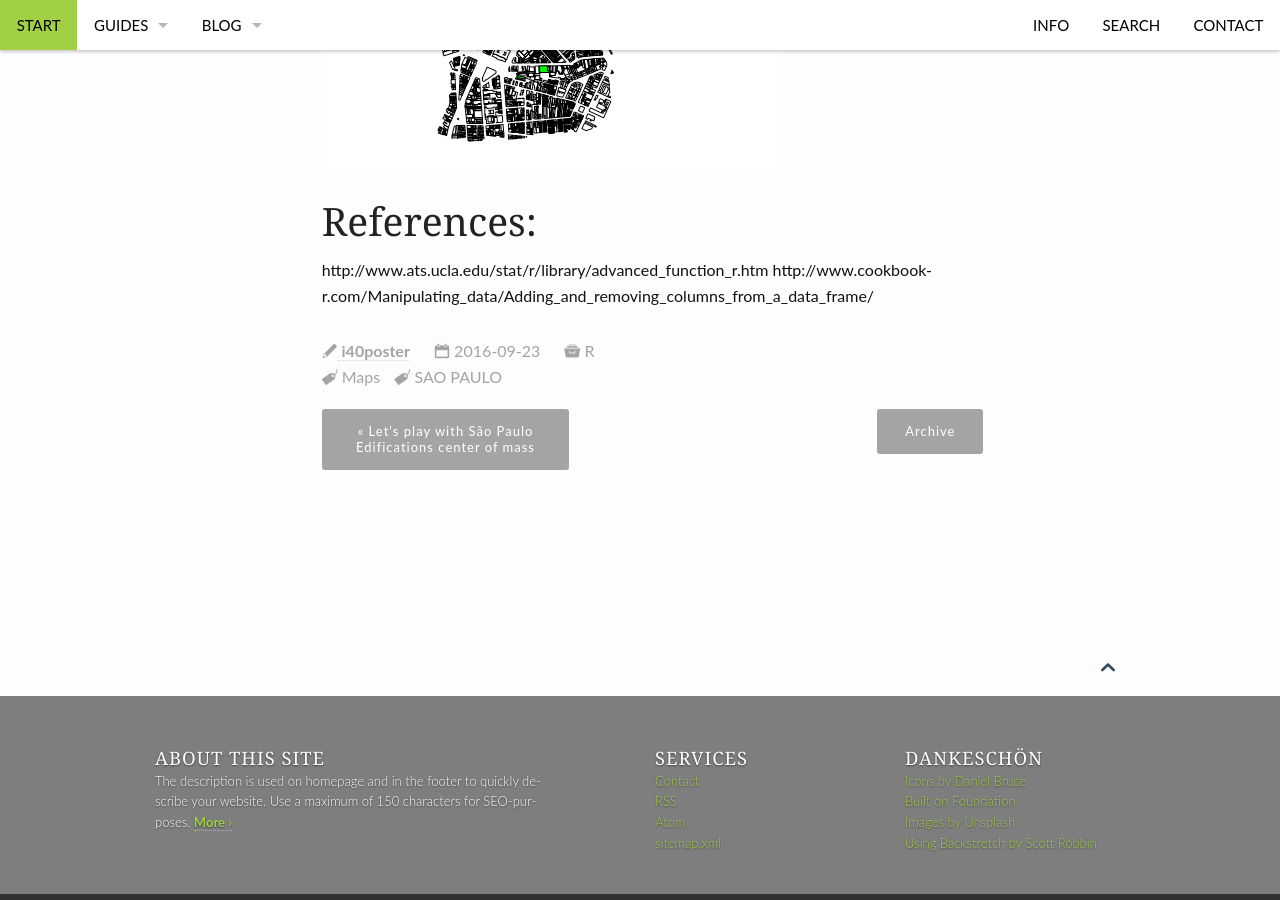
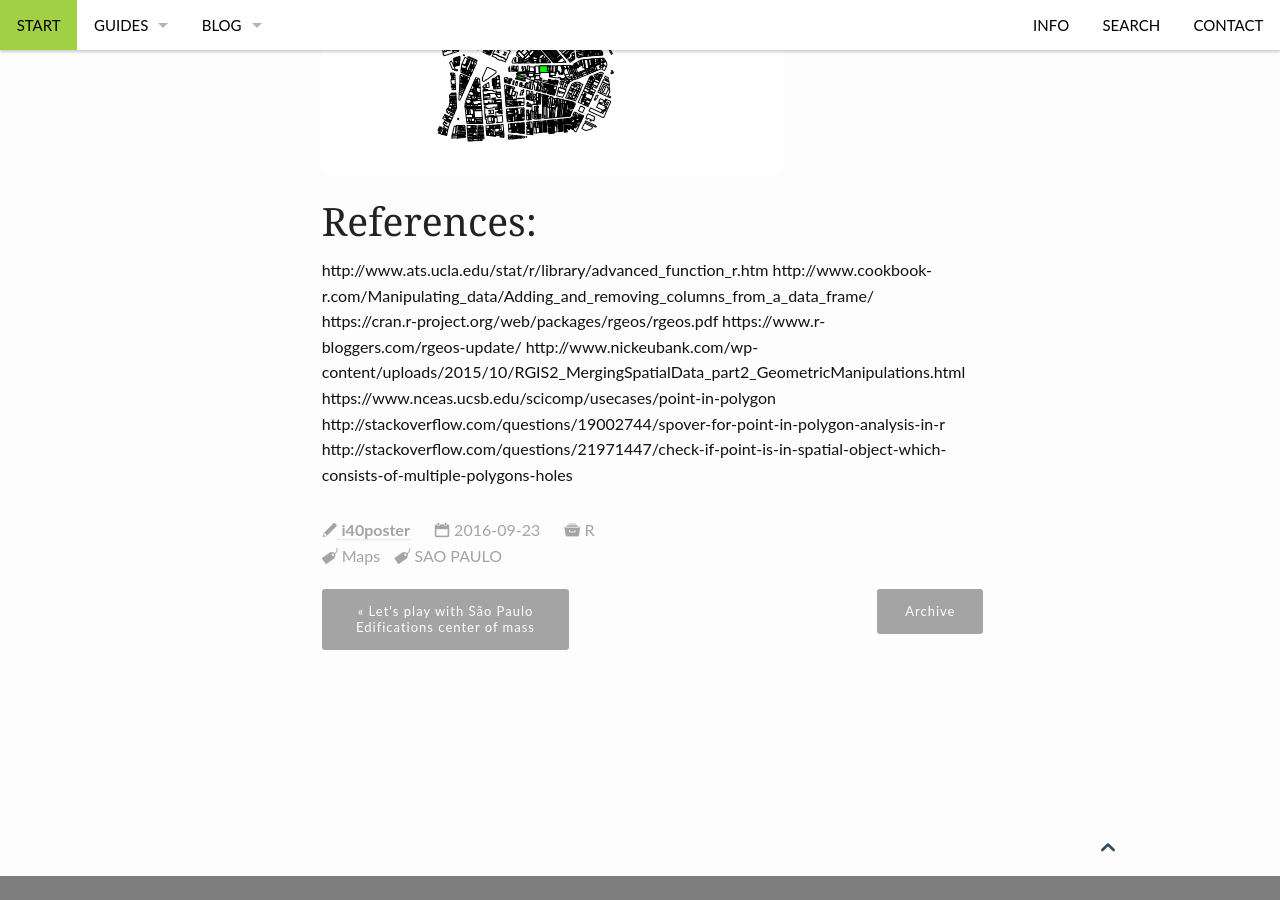
Before and after one commit to i40poster/geoFrackerBlog, a Jekyll site: the page built from _posts/2016-09-23-Exploring-Places-in-Sao-Paulo.md, in a window 1280 px wide and 900 px high, scrolled down 2675 px. Built offline with Jekyll 4.4.1, drawn with Linux system fonts in a browser that asks for light colours; some of the changed lines change nothing that is shown.

Commit message:
Added a new article

```diff
--- a/_posts/2016-09-23-Exploring-Places-in-Sao-Paulo.md
+++ b/_posts/2016-09-23-Exploring-Places-in-Sao-Paulo.md
@@ -106,3 +106,9 @@ plot(Edificacao1KnownServiceArea,add=T,col='green')
 # References:
 http://www.ats.ucla.edu/stat/r/library/advanced_function_r.htm
 http://www.cookbook-r.com/Manipulating_data/Adding_and_removing_columns_from_a_data_frame/
+https://cran.r-project.org/web/packages/rgeos/rgeos.pdf
+https://www.r-bloggers.com/rgeos-update/
+http://www.nickeubank.com/wp-content/uploads/2015/10/RGIS2_MergingSpatialData_part2_GeometricManipulations.html
+https://www.nceas.ucsb.edu/scicomp/usecases/point-in-polygon
+http://stackoverflow.com/questions/19002744/spover-for-point-in-polygon-analysis-in-r
+http://stackoverflow.com/questions/21971447/check-if-point-is-in-spatial-object-which-consists-of-multiple-polygons-holes
```
